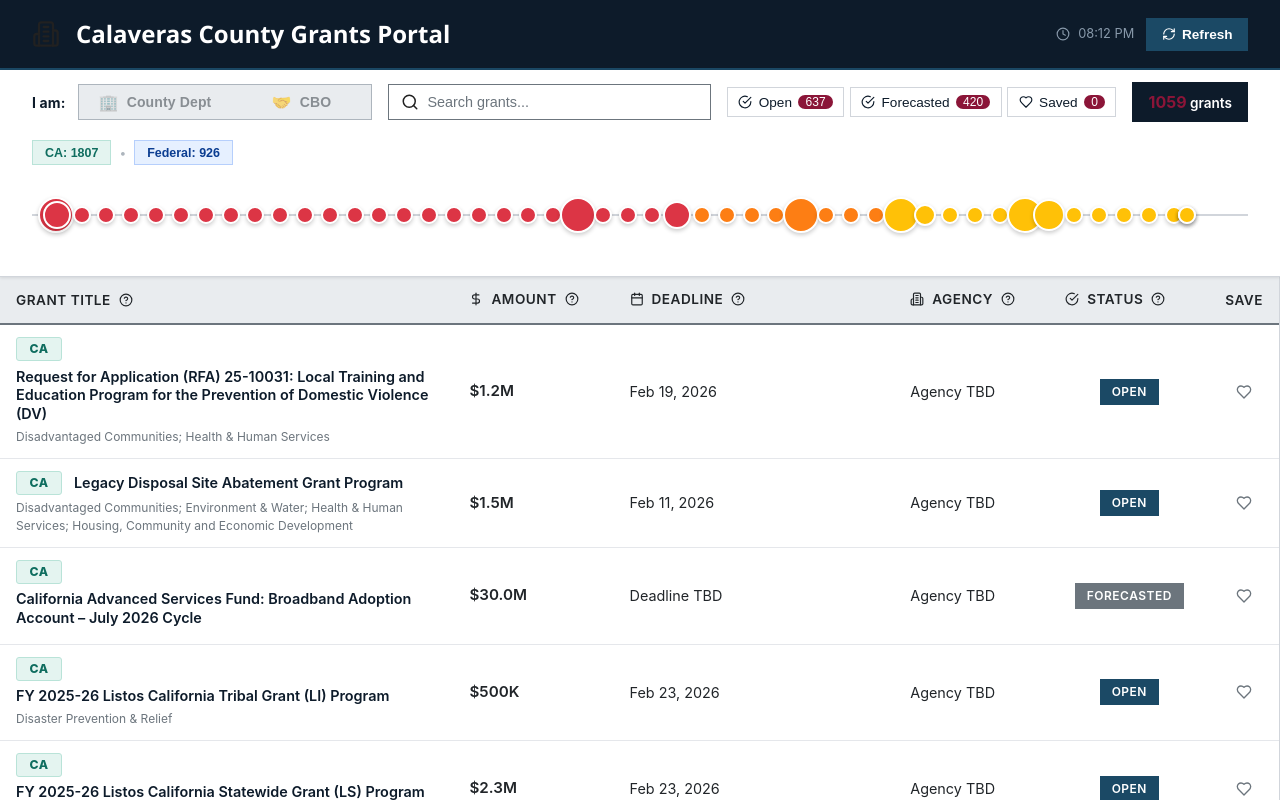
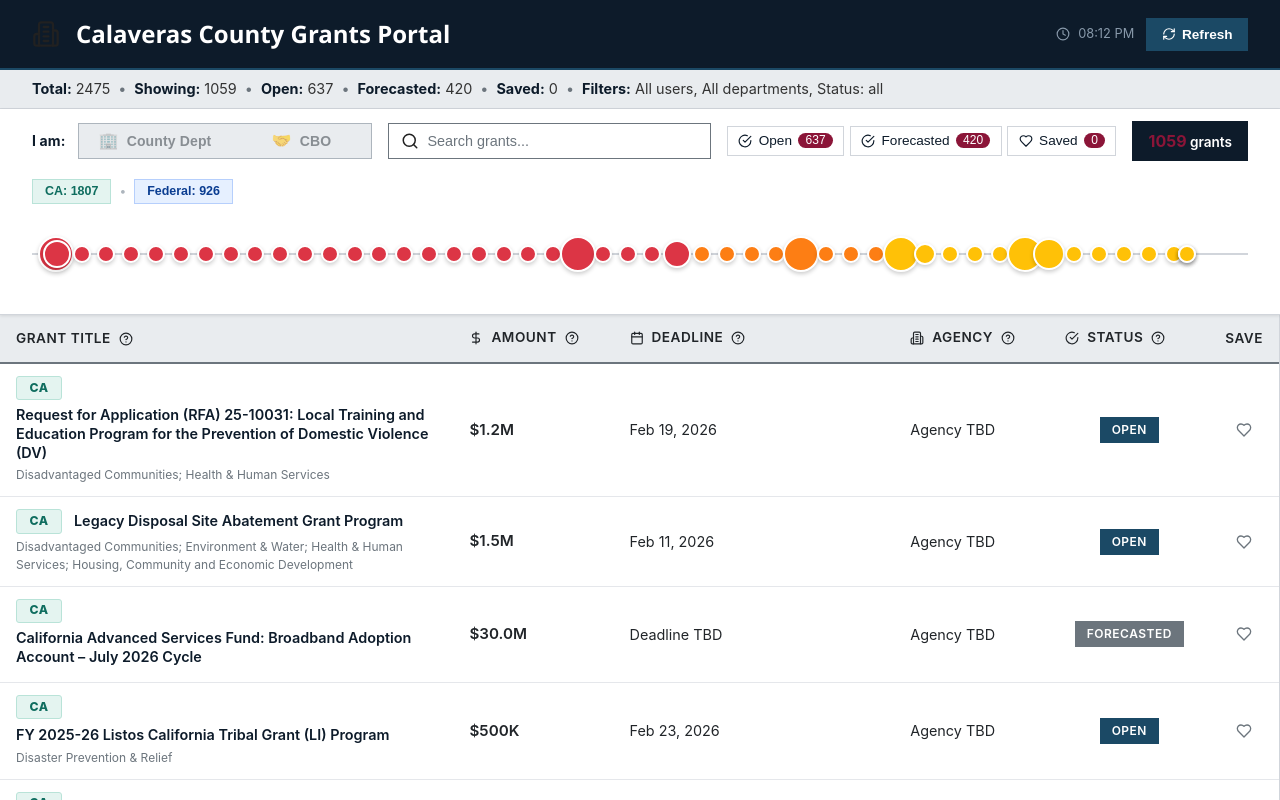
Before and after one commit to waqqascalaveras/calaveras-grants-portal, a React (Create React App) app: page / in a window 1280 px wide. Built offline with nearby package versions, Linux system fonts and the light colour scheme.

Commit message:
Update 1 files
Calaveras County Grants Discovery Portal

```diff
--- a/src/components/CalaverasGrantsDashboard.jsx
+++ b/src/components/CalaverasGrantsDashboard.jsx
@@ -406,10 +406,8 @@ const CalaverasGrantsDashboard = () => {
       const hasApplicantType = !!(grant.ApplicantType && grant.ApplicantType.trim());
       if (userType === 'county') {
         if (!isEligibleForCounty(grant)) return false;
-        if (!hasApplicantType) return false;
       } else if (userType === 'cbo') {
         if (!isEligibleForCBO(grant)) return false;
-        if (!hasApplicantType) return false;
       }
       if (userType === 'county' && selectedDepartment !== 'all') {
         if (!matchesDepartment(grant, selectedDepartment, departments)) return false;
@@ -808,6 +806,34 @@ const CalaverasGrantsDashboard = () => {
           </div>
         </div>
       </header>
+      {/* Persistent Summary Bar */}
+      <div className="summary-bar" aria-live="polite">
+        <div className="summary-content">
+          <span className="summary-item">
+            <strong>Total:</strong> {lastMeta?.totalCount ?? grants.length}
+          </span>
+          <span className="summary-separator">•</span>
+          <span className="summary-item">
+            <strong>Showing:</strong> {filteredGrants.length}
+          </span>
+          <span className="summary-separator">•</span>
+          <span className="summary-item">
+            <strong>Open:</strong> {statusCounts.open}
+          </span>
+          <span className="summary-separator">•</span>
+          <span className="summary-item">
+            <strong>Forecasted:</strong> {statusCounts.forecasted}
+          </span>
+          <span className="summary-separator">•</span>
+          <span className="summary-item">
+            <strong>Saved:</strong> {favorites.length}
+          </span>
+          <span className="summary-separator">•</span>
+          <span className="summary-item">
+            <strong>Filters:</strong> {userType === 'county' ? 'County Dept' : userType === 'cbo' ? 'CBO' : 'All users'}, {selectedDepartment === 'all' ? 'All departments' : selectedDepartment}, Status: {statusFilter}
+          </span>
+        </div>
+      </div>
 
       {/* Sticky Filter Bar */}
       <div className="filter-bar">
@@ -1343,6 +1369,25 @@ const CalaverasGrantsDashboard = () => {
           align-items: center;
           gap: 0.75rem;
         }
+        .summary-bar {
+          background: #e9ecef;
+          border-bottom: 1px solid #d1d5db;
+          padding: 0.5rem 2rem;
+        }
+        .summary-content {
+          display: flex;
+          flex-wrap: wrap;
+          align-items: center;
+          gap: 0.5rem;
+          color: #333;
+          font-size: 0.9rem;
+        }
+        .summary-item strong {
+          color: #0d1b2a;
+        }
+        .summary-separator {
+          color: #6c757d;
+        }
         .header-left {
           display: flex;
           align-items: center;
```
